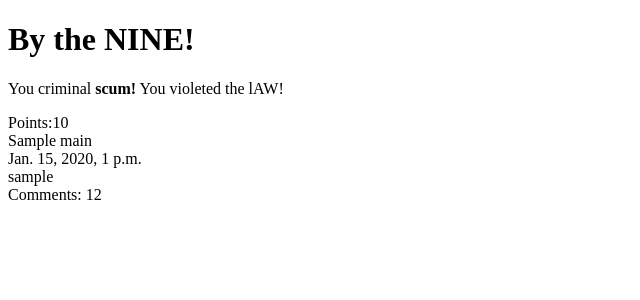
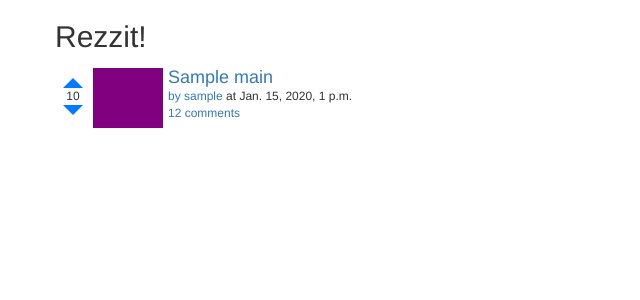
Before and after one commit to Outsidev/rezzit-django, a Django app: template subreddapp/templates/sub/main_page.html in a window 1280 px wide. Shown: the top 300 px of the page, without its empty margins (0-640 px from the left). Run offline with Django 3.2, Linux system fonts and the light colour scheme; the template is opened without the code that fills it: values that come from a table or form of the project are taken from there, others are empty; tables that the repository leaves empty hold one stand-in row (values such as "Sample post"); some libraries are stand-ins or nearby versions.

Commit message:
Added new template and css files, Updated views and url

```diff
--- /dev/null
+++ b/subreddapp/static/css/main.css
@@ -0,0 +1,66 @@
+.main-header{
+
+}
+
+.post-box{
+    display: flex;
+    margin: 5px;
+    flex-direction: row;
+    font-size: 12px;
+}
+.post-counter{
+    display: inline-block;
+    align-self: center;
+    font-size: 24px;
+    margin-right: 10px;
+}
+.post-point-box{
+    display: flex;
+    align-self: flex-start;
+    flex-direction: column;
+    margin : 3px;
+    margin-top: 10px;
+    margin-right: 10px;
+}
+.up-arrow{
+    width: 0;
+    height: 0;
+    border-style: solid;
+    border-width: 0 10px 10px 10px;
+    border-color: transparent transparent #007bff transparent;
+}
+.post-point{
+
+}
+.down-arrow{
+    width: 0;
+    height: 0;
+    border-style: solid;
+    border-width: 10px 10px 0 10px;
+    border-color: #007bff transparent transparent transparent;
+}
+
+.post-image{
+    width: 70px;
+    height: 60px;
+    background: purple;
+    display: inline-block;
+}
+
+.post-info{
+    margin-left: 5px;
+    display: flex;
+    flex-direction: column;
+}
+.post-title{
+    margin: 0;
+}
+.post-comment-count{
+
+}
+.post-text{
+    margin: 10px;
+    margin-bottom: 5px;
+    border-bottom: 1px solid grey;
+
+}
--- /dev/null
+++ b/subreddapp/templates/sub/base.html
@@ -0,0 +1,16 @@
+{% load staticfiles %}
+<html>
+    <head>
+        <title>Rezzit!</title>
+        <link rel="stylesheet" href="https://maxcdn.bootstrapcdn.com/bootstrap/3.3.7/css/bootstrap.min.css" integrity="sha384-BVYiiSIFeK1dGmJRAkycuHAHRg32OmUcww7on3RYdg4Va+PmSTsz/K68vbdEjh4u" crossorigin="anonymous">
+        <link rel="stylesheet" href="{% static 'css/main.css' %}">
+    </head>
+
+    <body>
+        <div class="content container">
+        {% block content %}
+        {% endblock %}
+        </div>
+    </body>
+
+</html>
--- a/subreddapp/templates/sub/main_page.html
+++ b/subreddapp/templates/sub/main_page.html
@@ -1,24 +1,14 @@
-<!DOCTYPE html>
-<html>
-  <head>
-    <meta charset="utf-8">
-    <title>Rezzit!</title>
-  </head>
-  <body>
-    <h1>By the NINE!</h1>
-    <p>
-      You criminal <b>scum!</b> You violeted the lAW!
-    </p>
-    <div class="posts">
-    {% for post in posts %}
-      <div class="post-box">
-        <div class="post-points">Points:{{post.points}}</div>
-        <div class="post-title">{{post.title}}</div>
-        <div class="post-date"> {{post.published_date}}</div>
-        <div class="post-username">{{post.username}}</div>
-        <div class="post-comments">Comments: 12</div>
-      </div>
-    {% endfor%}
+{% extends 'sub/base.html' %}
+
+{% block content %}
+  <div class="row">
+    <div class="main-header">
+      <h2>Rezzit!</h2>
     </div>
-  </body>
-</html>
+  </div>
+  <div class="posts row">
+      {% for post in posts %}
+        {% include 'sub/post_box.html' %}
+      {% endfor%}
+  </div>
+{% endblock %}
--- /dev/null
+++ b/subreddapp/templates/sub/post_box.html
@@ -0,0 +1,21 @@
+<div class="post-box">
+    <div class="post-point-box">
+        <div class="up-arrow"></div>
+        <div class="post-point text-center">{{post.points}}</div>
+        <div class="down-arrow"></div>
+    </div>
+    <div class="post-image"></div>
+    <div class="post-info">
+        <h4 class="post-title"><a href="{{post.link_adress}}">{{post.title}}</a></h4>
+        <div>
+        <a class="post-username">by {{post.username}}</a>
+        <time class="post-date">at {{post.published_date}}</time>
+        </div>
+        {% if inside_comment is True %}
+            <div class="post-text">Senbonzakura level Shit.</div>
+        {% endif %}
+        <div class="post-comment-count">
+            <a href="{% url 'post_comments' pk=post.pk %}"> 12 comments </a>
+        </div>
+    </div>
+</div>
--- a/subreddapp/urls.py
+++ b/subreddapp/urls.py
@@ -3,5 +3,5 @@ from . import views
 
 urlpatterns = [
     url(r'^$', views.main_page, name="main_page"),
-    url(r'^comments/(?P<post_id>[0-9]+)/$', views.post_comments),
+    url(r'^comments/(?P<pk>[0-9]+)/$', views.post_comments, name="post_comments"),
 ]
```
Also changed, not shown: subreddapp/templates/sub/post_comments.html (added, +7 -0 lines), subreddapp/views.py (+5 -4 lines).
